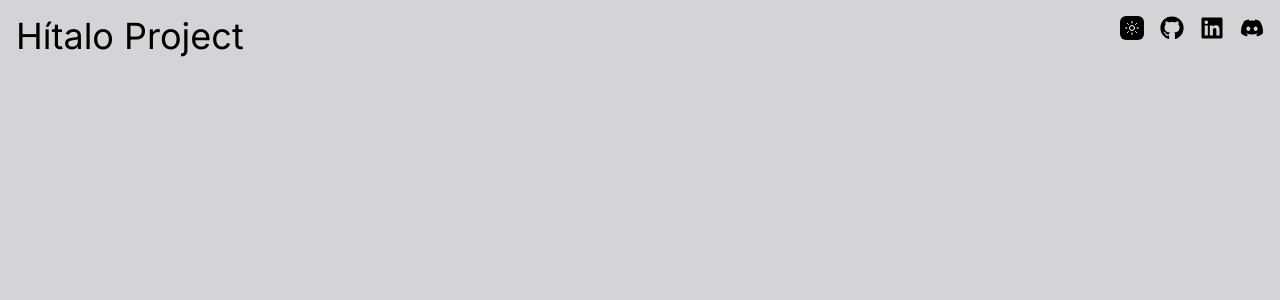
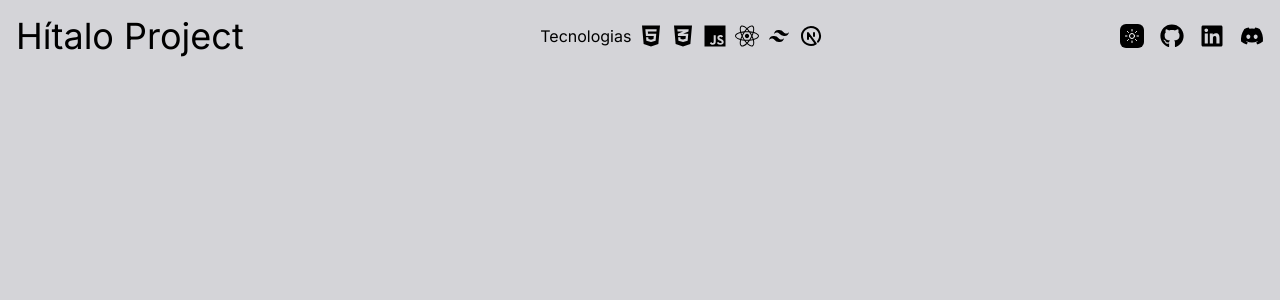
Before and after one commit to Hzimr/Hzimr.github.io, a Next.js app: page / in a window 1280 px wide. Shown: the top 300 px of the page. Built offline with nearby package versions, Linux system fonts and the light colour scheme.

Commit message:
feat: Social links added to the header

```diff
--- a/src/app/components/header/header.tsx
+++ b/src/app/components/header/header.tsx
@@ -1,12 +1,31 @@
+import { BiLogoTailwindCss } from 'react-icons/bi'
 import { ThemeToggle } from '../theme/themeToggle'
-import { FaDiscord, FaGithub, FaLinkedin } from 'react-icons/fa'
+import {
+  FaCss3Alt,
+  FaDiscord,
+  FaGithub,
+  FaHtml5,
+  FaLinkedin,
+  FaReact,
+} from 'react-icons/fa'
+import { TbBrandNextjs } from 'react-icons/tb'
+import { IoLogoJavascript } from 'react-icons/io5'
 
 export function Header() {
   return (
-    <header className="flex justify-between">
+    <header className="flex items-center justify-between">
       <h1 title="Hítalo Project" className="text-4xl">
         Hítalo Project
       </h1>
+      <div className="flex gap-2">
+        <p>Tecnologias</p>
+        <FaHtml5 size={24} />
+        <FaCss3Alt size={24} />
+        <IoLogoJavascript size={24} />
+        <FaReact size={24} />
+        <BiLogoTailwindCss size={24} />
+        <TbBrandNextjs size={24} />
+      </div>
       <div className="flex gap-4">
         <ThemeToggle />
         <a
```
